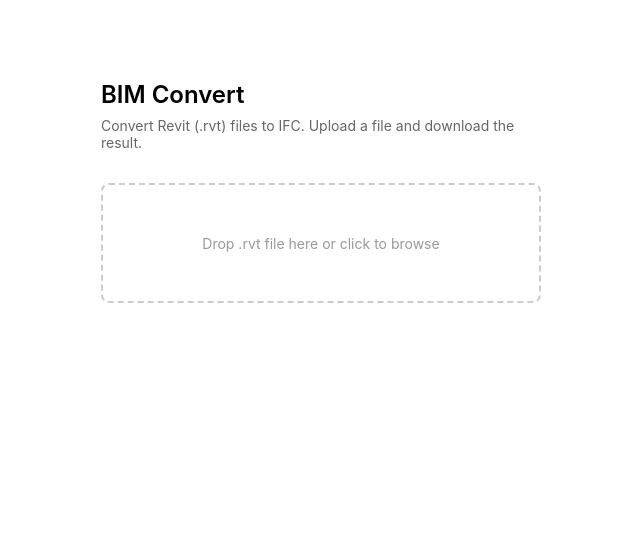
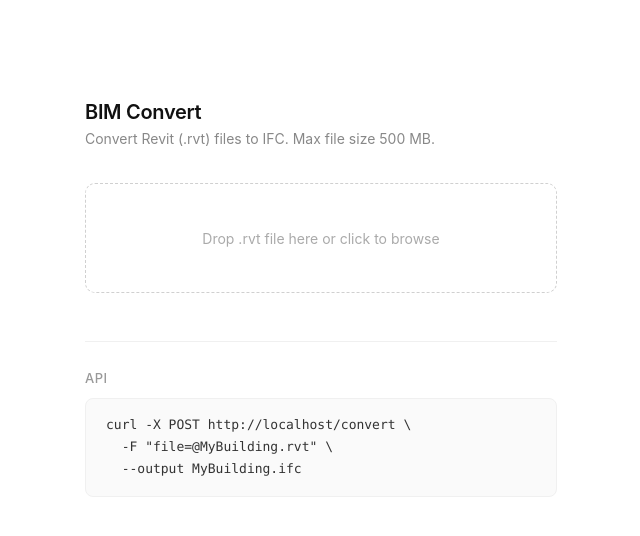
Before and after one commit to syyclops/bim-convert, a website: page index.html in a window 1280 px wide. Shown: the whole page, without its empty margins (319-959 px from the left). Drawn offline with Linux system fonts and the light colour scheme.

Commit message:
Polish web GUI and add dynamic API usage example
Cleaner typography, subtler drop zone, auto-populated curl example
using window.location.origin, max file size in subtitle.

```diff
--- a/index.html
+++ b/index.html
@@ -6,29 +6,38 @@
 <title>BIM Convert</title>
 <style>
   * { margin: 0; padding: 0; box-sizing: border-box; }
-  body { font-family: -apple-system, system-ui, sans-serif; max-width: 480px; margin: 80px auto; padding: 0 20px; }
-  h1 { font-size: 24px; font-weight: 600; }
-  p { color: #666; margin: 8px 0 32px; font-size: 14px; }
-  .drop { border: 2px dashed #ccc; border-radius: 8px; padding: 48px 24px; text-align: center; cursor: pointer; transition: border-color 0.15s; }
-  .drop:hover, .drop.over { border-color: #000; }
-  .drop span { font-size: 14px; color: #999; }
+  body { font-family: -apple-system, system-ui, sans-serif; max-width: 520px; margin: 100px auto; padding: 0 24px; color: #111; }
+  h1 { font-size: 20px; font-weight: 600; letter-spacing: -0.3px; }
+  .subtitle { color: #888; margin: 6px 0 36px; font-size: 14px; }
+  .drop { border: 1.5px dashed #d0d0d0; border-radius: 10px; padding: 44px 24px; text-align: center; cursor: pointer; transition: all 0.15s; }
+  .drop:hover, .drop.over { border-color: #111; background: #fafafa; }
+  .drop span { font-size: 14px; color: #aaa; }
   .drop input { display: none; }
-  #status { margin-top: 24px; font-size: 14px; }
-  #status.error { color: #d00; }
-  .bar { background: #eee; border-radius: 4px; height: 6px; margin-top: 12px; overflow: hidden; }
-  .bar div { height: 100%; width: 0%; background: #000; transition: width 0.3s; }
-  a.dl { display: inline-block; margin-top: 16px; color: #000; font-weight: 500; font-size: 14px; }
+  #status { margin-top: 20px; font-size: 14px; color: #555; }
+  #status.error { color: #c00; }
+  .bar { background: #f0f0f0; border-radius: 3px; height: 4px; margin-top: 10px; overflow: hidden; }
+  .bar div { height: 100%; width: 0%; background: #111; transition: width 0.3s; }
+  a.dl { display: inline-block; margin-top: 14px; color: #111; font-weight: 500; font-size: 14px; text-decoration: underline; text-underline-offset: 3px; }
+  a.dl:hover { color: #555; }
+  .divider { border: none; border-top: 1px solid #f0f0f0; margin: 48px 0 28px; }
+  h2 { font-size: 13px; font-weight: 500; color: #999; text-transform: uppercase; letter-spacing: 0.5px; margin-bottom: 12px; }
+  pre { background: #fafafa; border: 1px solid #f0f0f0; border-radius: 8px; padding: 16px 20px; font-size: 13px; overflow-x: auto; line-height: 1.6; }
+  code { font-family: 'SF Mono', Menlo, Consolas, monospace; color: #333; }
 </style>
 </head>
 <body>
 <h1>BIM Convert</h1>
-<p>Convert Revit (.rvt) files to IFC. Upload a file and download the result.</p>
+<p class="subtitle">Convert Revit (.rvt) files to IFC. Max file size 500 MB.</p>
 <div class="drop" id="drop">
   <span>Drop .rvt file here or click to browse</span>
   <input type="file" accept=".rvt" id="file">
 </div>
 <div id="status"></div>
+<hr class="divider">
+<h2>API</h2>
+<pre><code id="curl"></code></pre>
 <script>
+document.getElementById('curl').textContent = `curl -X POST ${location.origin}/convert \\\n  -F "file=@MyBuilding.rvt" \\\n  --output MyBuilding.ifc`;
 const drop = document.getElementById('drop');
 const input = document.getElementById('file');
 const status = document.getElementById('status');
```
